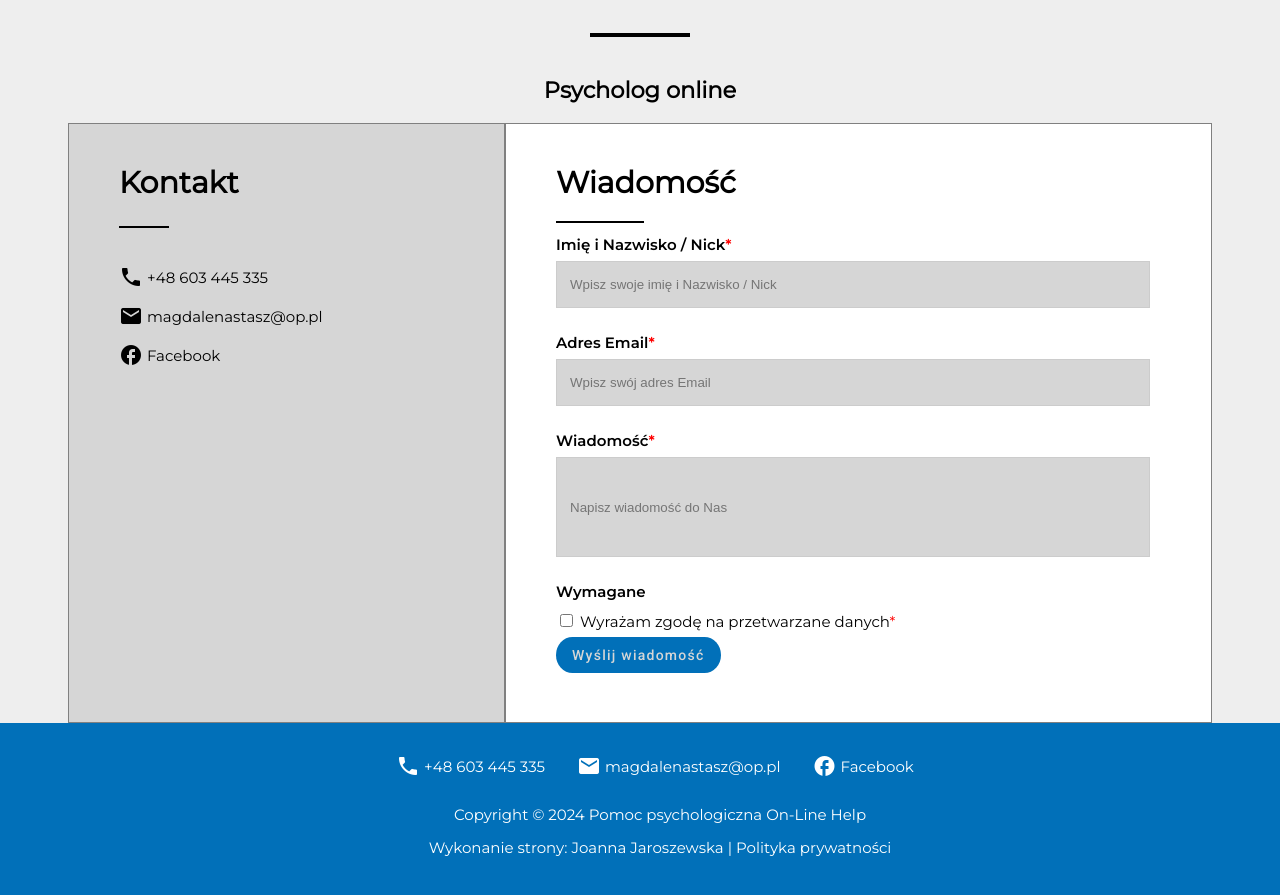
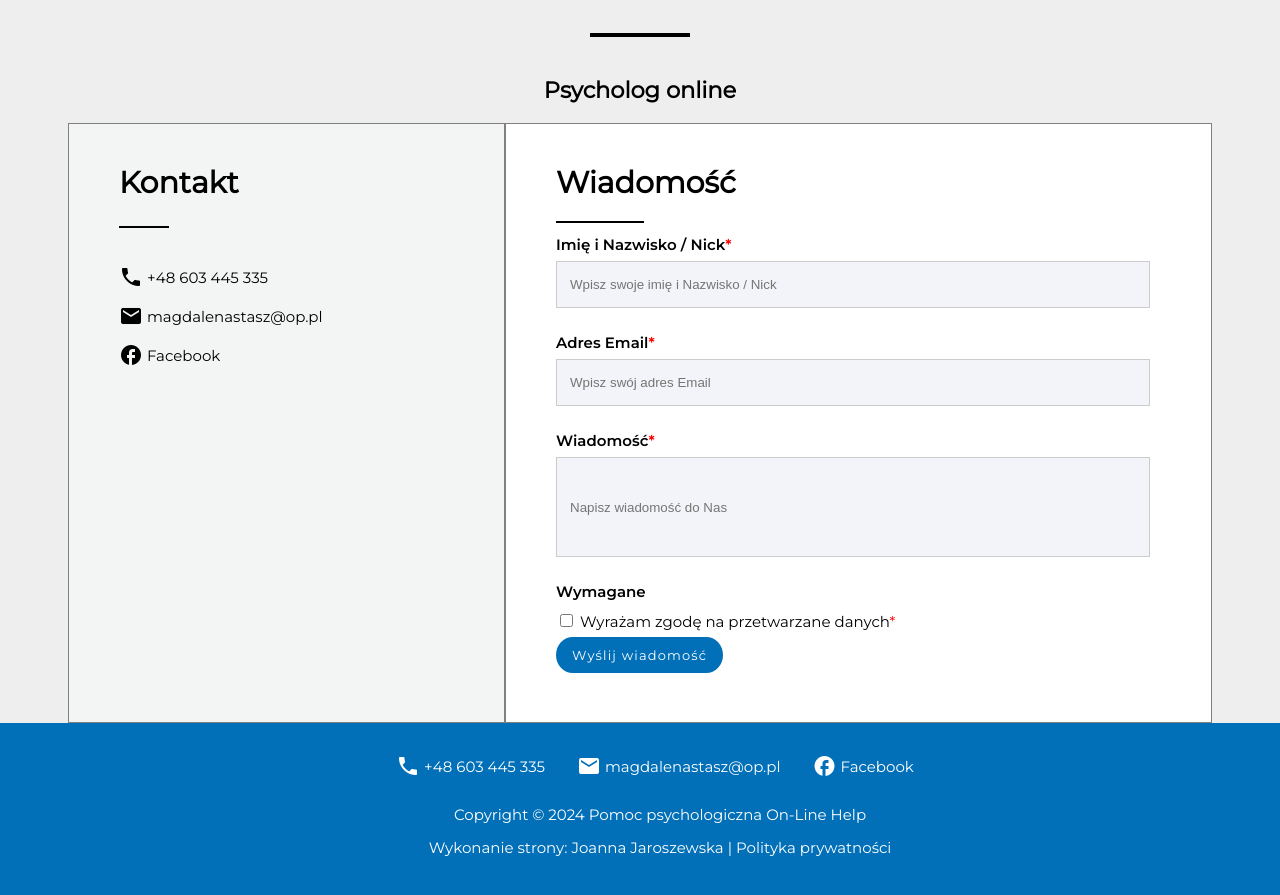
Before and after one commit to joajar/100-commits-challenge, an Angular app in the folder frontend/: page / in a window 1280 px wide. Shown: the part 311-1206 px from the top of the page. Built offline with nearby package versions, Linux system fonts and the light colour scheme.

Commit message:
FE feat: introduced color variables and refactored some scss colors

```diff
--- a/frontend/src/app/content/home/home.component.scss
+++ b/frontend/src/app/content/home/home.component.scss
@@ -21,11 +21,11 @@
   height: 600px;
 }
 .leftContact {
-  background-color: #d6d6d6;
+  background-color: $yellow-gray;
   width: 435px;
 }
 .rightMessage {
-  background-color: white;
+  background-color: $white-color;
   width: 705px;
 }
 .rightMessage, .leftContact {
@@ -42,9 +42,10 @@
 }
 .rightMessage form .row label {
   font-family: "Montserrat-Bold", Sans-serif;
+  font-size: 15px;
 }
 .dot {
-  color: red;
+  color: $red-color;
 }
 input[type=text], input[type=textarea] {
   width: 95%;
@@ -52,7 +53,7 @@ input[type=text], input[type=textarea] {
   margin: 1px 0 20px 0;
   border: 1px solid #ccc;
   box-sizing: border-box;
-  background-color: #d6d6d6;
+  background-color: $light-gray;
 }
 input[type=textarea] {
   height: 100px;
@@ -76,7 +77,9 @@ input[type=textarea] {
   top: 6px;
 }
 button[mat-flat-button] {
+  font-family: "Montserrat", Sans-serif;
+  font-size: 13px;
   background-color: $blue-color;
-  color: #d6d6d6;
+  color: $white-color;
   border-radius: 10% / 50%;
 }
--- a/frontend/src/variables.scss
+++ b/frontend/src/variables.scss
@@ -1 +1,7 @@
 $blue-color: #0170B9;
+
+$white-color: #ffffff;
+$red-color: #ff0000;
+
+$light-gray: #f3f4f9;
+$yellow-gray: #f3f4f4;
```
